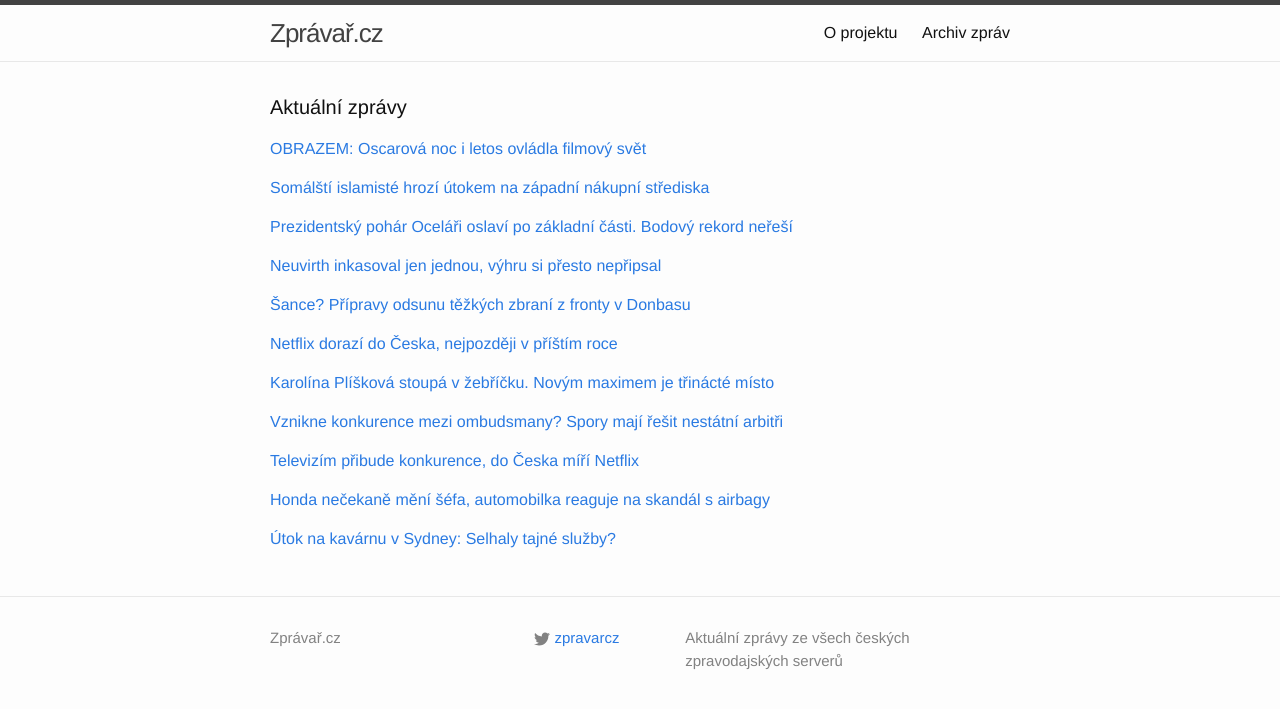
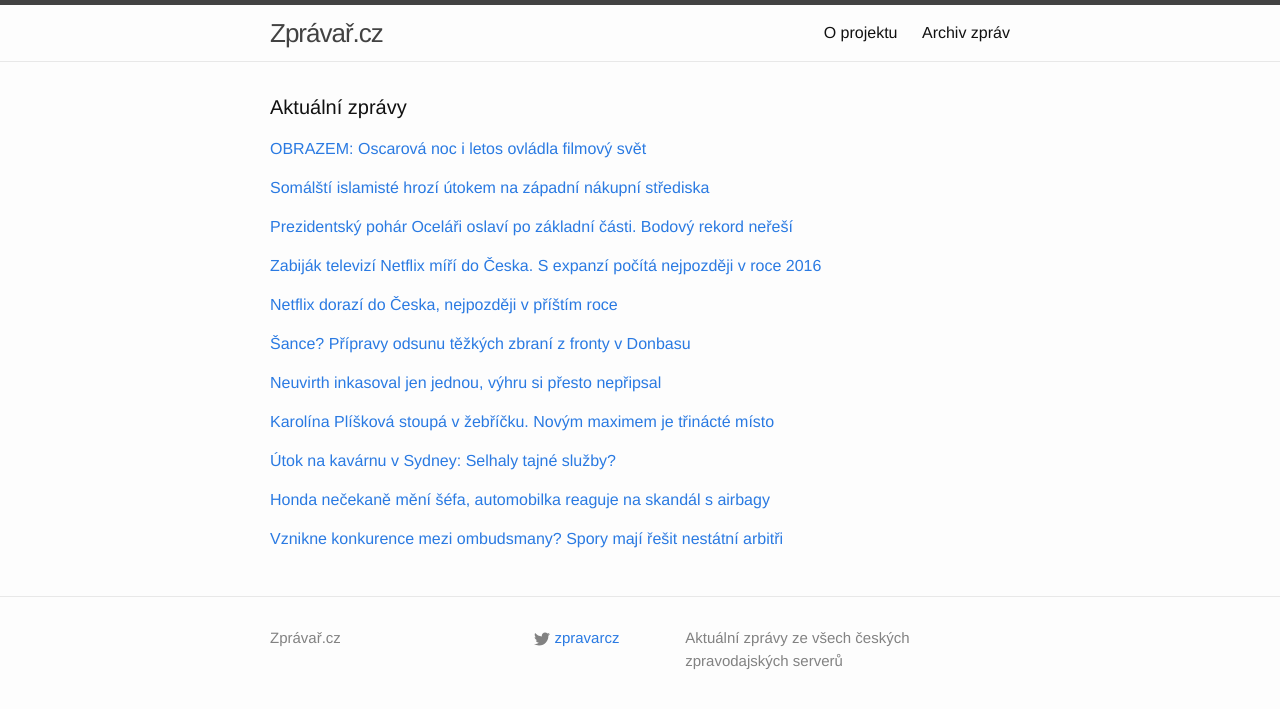
Before and after one commit to adliska/zpravar, a Jekyll site: the page built from index.html, in a window 1280 px wide. Shown: the top 709 px of the page. Built offline with Jekyll 4.4.1, drawn with Linux system fonts in a browser that asks for light colours; some of the changed lines change nothing that is shown.

Commit message:
zpravar news update

```diff
--- a/index.html
+++ b/index.html
@@ -48,50 +48,51 @@ layout: default
 <li><a href=http://www.tyden.cz/rubriky/sport/hokej/extraliga/povercivy-trinec-prezidentsky-pohar-sveri-sefum-klubu_334202.html>Pověrčivý Třinec. Prezidentský pohár svěří šéfům klubu - www.tyden.cz</a></li>
 <li><a href=http://www.tyden.cz/rubriky/sport/hokej/extraliga/povercivy-trinec-prezidentsky-pohar-znovu-sveri-sefum-klubu_334202.html>Pověrčivý Třinec Prezidentský pohár znovu svěří šéfům klubu - www.tyden.cz</a></li>
 </ul>
-</div><p><a href="javascript:;" onclick="toggle_visibility('zpravy3')">Neuvirth inkasoval jen jednou, výhru si přesto nepřipsal</a></p>
+</div><p><a href="javascript:;" onclick="toggle_visibility('zpravy3')">Zabiják televizí Netflix míří do Česka. S expanzí počítá nejpozději v roce 2016</a></p>
 <div id="zpravy3" style="display:none">
+<ul>
+<li><a href=http://HN.IHNED.CZ/c1-63576900-zabijak-televizi-netflix-miri-do-ceska-s-expanzi-pocita-nejpozdeji-v-roce-2016>Zabiják televizí Netflix míří do Česka. S expanzí počítá nejpozději v roce 2016 - HN.IHNED.CZ</a></li>
+<li><a href=http://zpravy.aktualne.cz/ekonomika/televizim-pribude-konkurence-do-ceska-miri-netflix/r~0c1149ccbb2611e4bdad0025900fea04/>Televizím přibude konkurence, do Česka míří Netflix - zpravy.aktualne.cz</a></li>
+<li><a href=http://HN.IHNED.CZ/c1-63576900-zabijak-televizi-netflix-zamiri-nejpozdeji-behem-pristiho-roku-i-do-ceska>Zabiják televizí Netflix zamíří nejpozději během příštího roku i do Česka - HN.IHNED.CZ</a></li>
+<li><a href=http://HN.IHNED.CZ/c1-63576900-zabijak-televizi-netflix-nejpozdeji-behem-pristiho-roku-zamiri-do-ceska>Zabiják televizí Netflix nejpozději během příštího roku zamíří do Česka - HN.IHNED.CZ</a></li>
+</ul>
+</div><p><a href="javascript:;" onclick="toggle_visibility('zpravy4')">Netflix dorazí do Česka, nejpozději v příštím roce</a></p>
+<div id="zpravy4" style="display:none">
+<ul>
+<li><a href=http://e-svet.e15.cz/it-byznys/netflix-dorazi-do-ceska-nejpozdeji-v-pristim-roce-1165414>Netflix dorazí do Česka, nejpozději v příštím roce - e-svet.e15.cz</a></li>
+<li><a href=http://www.financninoviny.cz/zpravodajstvi/zpravy/webova-videopujcovna-a-televize-netflix-bude-i-v-cesku/1184614>Webová videopůjčovna a televize Netflix bude i v Česku - www.financninoviny.cz</a></li>
+<li><a href=http://www.denik.cz/ekonomika/webova-videopujcovna-a-televize-netflix-bude-i-v-cesku-20150223.html>Webová videopůjčovna a televize Netflix bude i v Česku - www.denik.cz</a></li>
+<li><a href=http://ekonomika.idnes.cz/americka-webova-videopujcovna-a-televize-netflix-se-chysta-i-do-ceska-12f-/ekonomika.aspx?c=A150223_073223_ekonomika_skr>Americká webová videopůjčovna a televize Netflix se chystá i do Česka - ekonomika.idnes.cz</a></li>
+</ul>
+</div><p><a href="javascript:;" onclick="toggle_visibility('zpravy5')">Šance? Přípravy odsunu těžkých zbraní z fronty v Donbasu</a></p>
+<div id="zpravy5" style="display:none">
+<ul>
+<li><a href=http://www.tyden.cz/rubriky/zahranici/rusko-a-okoli/sance-pripravy-odsunu-tezkych-zbrani-z-fronty-v-donbasu_334207.html>Šance? Přípravy odsunu těžkých zbraní z fronty v Donbasu - www.tyden.cz</a></li>
+<li><a href=http://www.tyden.cz/rubriky/zahranici/rusko-a-okoli/nadeje-pripravy-odsunu-tezkych-zbrani-z-fronty-v-donbasu_334207.html>Naděje? Přípravy odsunu těžkých zbraní z fronty v Donbasu - www.tyden.cz</a></li>
+<li><a href=http://www.tyden.cz/rubriky/zahranici/rusko-a-okoli/nadeje-pripravy-na-odsun-tezkych-zbrani-z-fronty-v-donbasu_334207.html>Naděje? Přípravy na odsun těžkých zbraní z fronty v Donbasu - www.tyden.cz</a></li>
+<li><a href=http://www.tyden.cz/rubriky/zahranici/rusko-a-okoli/nadeje-pripravy-na-odsud-tezkych-zbrani-z-fronty-v-donbasu_334207.html>Naděje? Přípravy na odsud těžkých zbraní z fronty v Donbasu - www.tyden.cz</a></li>
+</ul>
+</div><p><a href="javascript:;" onclick="toggle_visibility('zpravy6')">Neuvirth inkasoval jen jednou, výhru si přesto nepřipsal</a></p>
+<div id="zpravy6" style="display:none">
 <ul>
 <li><a href=http://www.tyden.cz/rubriky/sport/hokej/nhl/neuvirth-inkasoval-jen-jednou-vyhru-si-presto-nepripsal_334220.html>Neuvirth inkasoval jen jednou, výhru si přesto nepřipsal - www.tyden.cz</a></li>
 <li><a href=http://www.rozhlas.cz/_zprava/neuvirth-vyhlasen-hvezdou-zapasu-voracek-s-vrbatou-maji-po-dvou-bodech--1458512>Neuvirth vyhlášen hvězdou zápasu, Voráček s Vrbatou mají po dvou bodech - www.rozhlas.cz</a></li>
 <li><a href=http://www.denik.cz/hokej/neuvirth-inkasoval-v-nhl-jen-jednou-ale-vyhru-si-nepripsal-20150223.html>Voráček a Vrbata si připsali po dvou bodech, Neuvirth dostal jen jeden gól - www.denik.cz</a></li>
 <li><a href=http://www.sportovninoviny.cz/zpravy/neuvirth-inkasoval-v-nhl-jen-jednou-ale-vyhru-si-nepripsal/1184633>Neuvirth inkasoval v NHL jen jednou, ale výhru si nepřipsal - www.sportovninoviny.cz</a></li>
 </ul>
-</div><p><a href="javascript:;" onclick="toggle_visibility('zpravy4')">Šance? Přípravy odsunu těžkých zbraní z fronty v Donbasu</a></p>
-<div id="zpravy4" style="display:none">
-<ul>
-<li><a href=http://www.tyden.cz/rubriky/zahranici/rusko-a-okoli/sance-pripravy-odsunu-tezkych-zbrani-z-fronty-v-donbasu_334207.html>Šance? Přípravy odsunu těžkých zbraní z fronty v Donbasu - www.tyden.cz</a></li>
-<li><a href=http://www.tyden.cz/rubriky/zahranici/rusko-a-okoli/nadeje-pripravy-odsunu-tezkych-zbrani-z-fronty-v-donbasu_334207.html>Naděje? Přípravy odsunu těžkých zbraní z fronty v Donbasu - www.tyden.cz</a></li>
-<li><a href=http://www.tyden.cz/rubriky/zahranici/rusko-a-okoli/nadeje-pripravy-na-odsun-tezkych-zbrani-z-fronty-v-donbasu_334207.html>Naděje? Přípravy na odsun těžkých zbraní z fronty v Donbasu - www.tyden.cz</a></li>
-<li><a href=http://www.tyden.cz/rubriky/zahranici/rusko-a-okoli/nadeje-pripravy-na-odsud-tezkych-zbrani-z-fronty-v-donbasu_334207.html>Naděje? Přípravy na odsud těžkých zbraní z fronty v Donbasu - www.tyden.cz</a></li>
-</ul>
-</div><p><a href="javascript:;" onclick="toggle_visibility('zpravy5')">Netflix dorazí do Česka, nejpozději v příštím roce</a></p>
-<div id="zpravy5" style="display:none">
-<ul>
-<li><a href=http://e-svet.e15.cz/it-byznys/netflix-dorazi-do-ceska-nejpozdeji-v-pristim-roce-1165414>Netflix dorazí do Česka, nejpozději v příštím roce - e-svet.e15.cz</a></li>
-<li><a href=http://www.financninoviny.cz/zpravodajstvi/zpravy/webova-videopujcovna-a-televize-netflix-bude-i-v-cesku/1184614>Webová videopůjčovna a televize Netflix bude i v Česku - www.financninoviny.cz</a></li>
-<li><a href=http://www.denik.cz/ekonomika/webova-videopujcovna-a-televize-netflix-bude-i-v-cesku-20150223.html>Webová videopůjčovna a televize Netflix bude i v Česku - www.denik.cz</a></li>
-<li><a href=http://ekonomika.idnes.cz/americka-webova-videopujcovna-a-televize-netflix-se-chysta-i-do-ceska-12f-/ekonomika.aspx?c=A150223_073223_ekonomika_skr>Americká webová videopůjčovna a televize Netflix se chystá i do Česka - ekonomika.idnes.cz</a></li>
-</ul>
-</div><p><a href="javascript:;" onclick="toggle_visibility('zpravy6')">Karolína Plíšková stoupá v žebříčku. Novým maximem je třinácté místo</a></p>
-<div id="zpravy6" style="display:none">
+</div><p><a href="javascript:;" onclick="toggle_visibility('zpravy7')">Karolína Plíšková stoupá v žebříčku. Novým maximem je třinácté místo</a></p>
+<div id="zpravy7" style="display:none">
 <ul>
 <li><a href=http://sport.idnes.cz/karolina-pliskova-zebricek-wta-zebricek-atp-fzt-/tenis.aspx?c=A150223_081324_tenis_ald>Karolína Plíšková stoupá v žebříčku. Novým maximem je třinácté místo - sport.idnes.cz</a></li>
 <li><a href=http://www.sportovninoviny.cz/zpravy/karolina-pliskova-si-vylepsila-maximum-v-zebricku-na-13-misto/1184646>Karolína Plíšková si vylepšila maximum v žebříčku na 13. místo - www.sportovninoviny.cz</a></li>
 <li><a href=http://sport.aktualne.cz/kvitova-klesla-na-ctvrte-misto-pliskova-je-ceskou-dvojkou/r~635c8b98bb2a11e4ba57002590604f2e/>Kvitová klesla na čtvrté místo, Plíšková je českou dvojkou - sport.aktualne.cz</a></li>
 </ul>
-</div><p><a href="javascript:;" onclick="toggle_visibility('zpravy7')">Vznikne konkurence mezi ombudsmany? Spory mají řešit nestátní arbitři</a></p>
-<div id="zpravy7" style="display:none">
-<ul>
-<li><a href=http://zpravy.e15.cz/pravo-a-byznys/vznikne-konkurence-mezi-ombudsmany-spory-maji-resit-nestatni-arbitri-1165412>Vznikne konkurence mezi ombudsmany? Spory mají řešit nestátní arbitři - zpravy.e15.cz</a></li>
-<li><a href=http://zpravy.e15.cz/pravo-a-byznys/vznikne-konkurence-ombudsmanu-spory-maji-resit-nestatni-arbitri-1165412>Vznikne konkurence ombudsmanů? Spory mají řešit nestátní arbitři - zpravy.e15.cz</a></li>
-<li><a href=http://zpravy.e15.cz/pravo-a-byznys/vznikne-konkurence-ombudsmanu-spory-maji-resit-sektorovi-arbitri-1165412>Vznikne konkurence ombudsmanů? Spory mají řešit sektoroví arbitři - zpravy.e15.cz</a></li>
-</ul>
-</div><p><a href="javascript:;" onclick="toggle_visibility('zpravy8')">Televizím přibude konkurence, do Česka míří Netflix</a></p>
+</div><p><a href="javascript:;" onclick="toggle_visibility('zpravy8')">Útok na kavárnu v Sydney: Selhaly tajné služby?</a></p>
 <div id="zpravy8" style="display:none">
 <ul>
-<li><a href=http://zpravy.aktualne.cz/ekonomika/televizim-pribude-konkurence-do-ceska-miri-netflix/r~0c1149ccbb2611e4bdad0025900fea04/>Televizím přibude konkurence, do Česka míří Netflix - zpravy.aktualne.cz</a></li>
-<li><a href=http://HN.IHNED.CZ/c1-63576900-zabijak-televizi-netflix-zamiri-nejpozdeji-behem-pristiho-roku-i-do-ceska>Zabiják televizí Netflix zamíří nejpozději během příštího roku i do Česka - HN.IHNED.CZ</a></li>
-<li><a href=http://HN.IHNED.CZ/c1-63576900-zabijak-televizi-netflix-nejpozdeji-behem-pristiho-roku-zamiri-do-ceska>Zabiják televizí Netflix nejpozději během příštího roku zamíří do Česka - HN.IHNED.CZ</a></li>
+<li><a href=http://www.ceskatelevize.cz/ct24/svet/302591-utok-na-kavarnu-v-sydney-selhaly-tajne-sluzby/>Útok na kavárnu v Sydney: Selhaly tajné služby? - www.ceskatelevize.cz</a></li>
+<li><a href=http://www.ceskatelevize.cz/ct24/svet/302591-australie-po-utoku-v-sydney-zprisni-zakony-o-pristehovalectvi/>Austrálie po útoku v Sydney zpřísní zákony o přistěhovalectví - www.ceskatelevize.cz</a></li>
+<li><a href=http://zpravy.idnes.cz/australie-zprisni-opatreni-vuci-imigrantum-fmz-/zahranicni.aspx?c=A150223_071234_zahranicni_skr>Austrálie zpřísní přístup k podezřelým imigrantům, zruší jim pas i dávky - zpravy.idnes.cz</a></li>
 </ul>
 </div><p><a href="javascript:;" onclick="toggle_visibility('zpravy9')">Honda nečekaně mění šéfa, automobilka reaguje na skandál s airbagy</a></p>
 <div id="zpravy9" style="display:none">
@@ -100,11 +101,11 @@ layout: default
 <li><a href=http://www.denik.cz/ekonomika/automobilka-honda-po-skandalu-s-airbagy-obmeni-vedeni-20150223.html>Automobilka Honda po skandálu s airbagy obmění vedení - www.denik.cz</a></li>
 <li><a href=http://www.financninoviny.cz/zpravodajstvi/zpravy/automobilka-honda-po-skandalu-s-airbagy-obmeni-vedeni/1184664>Automobilka Honda po skandálu s airbagy obmění vedení - www.financninoviny.cz</a></li>
 </ul>
-</div><p><a href="javascript:;" onclick="toggle_visibility('zpravy10')">Útok na kavárnu v Sydney: Selhaly tajné služby?</a></p>
+</div><p><a href="javascript:;" onclick="toggle_visibility('zpravy10')">Vznikne konkurence mezi ombudsmany? Spory mají řešit nestátní arbitři</a></p>
 <div id="zpravy10" style="display:none">
 <ul>
-<li><a href=http://www.ceskatelevize.cz/ct24/svet/302591-utok-na-kavarnu-v-sydney-selhaly-tajne-sluzby/>Útok na kavárnu v Sydney: Selhaly tajné služby? - www.ceskatelevize.cz</a></li>
-<li><a href=http://www.ceskatelevize.cz/ct24/svet/302591-australie-po-utoku-v-sydney-zprisni-zakony-o-pristehovalectvi/>Austrálie po útoku v Sydney zpřísní zákony o přistěhovalectví - www.ceskatelevize.cz</a></li>
-<li><a href=http://zpravy.idnes.cz/australie-zprisni-opatreni-vuci-imigrantum-fmz-/zahranicni.aspx?c=A150223_071234_zahranicni_skr>Austrálie zpřísní přístup k podezřelým imigrantům, zruší jim pas i dávky - zpravy.idnes.cz</a></li>
+<li><a href=http://zpravy.e15.cz/pravo-a-byznys/vznikne-konkurence-mezi-ombudsmany-spory-maji-resit-nestatni-arbitri-1165412>Vznikne konkurence mezi ombudsmany? Spory mají řešit nestátní arbitři - zpravy.e15.cz</a></li>
+<li><a href=http://zpravy.e15.cz/pravo-a-byznys/vznikne-konkurence-ombudsmanu-spory-maji-resit-nestatni-arbitri-1165412>Vznikne konkurence ombudsmanů? Spory mají řešit nestátní arbitři - zpravy.e15.cz</a></li>
+<li><a href=http://zpravy.e15.cz/pravo-a-byznys/vznikne-konkurence-ombudsmanu-spory-maji-resit-sektorovi-arbitri-1165412>Vznikne konkurence ombudsmanů? Spory mají řešit sektoroví arbitři - zpravy.e15.cz</a></li>
 </ul>
 </div></div>
```
